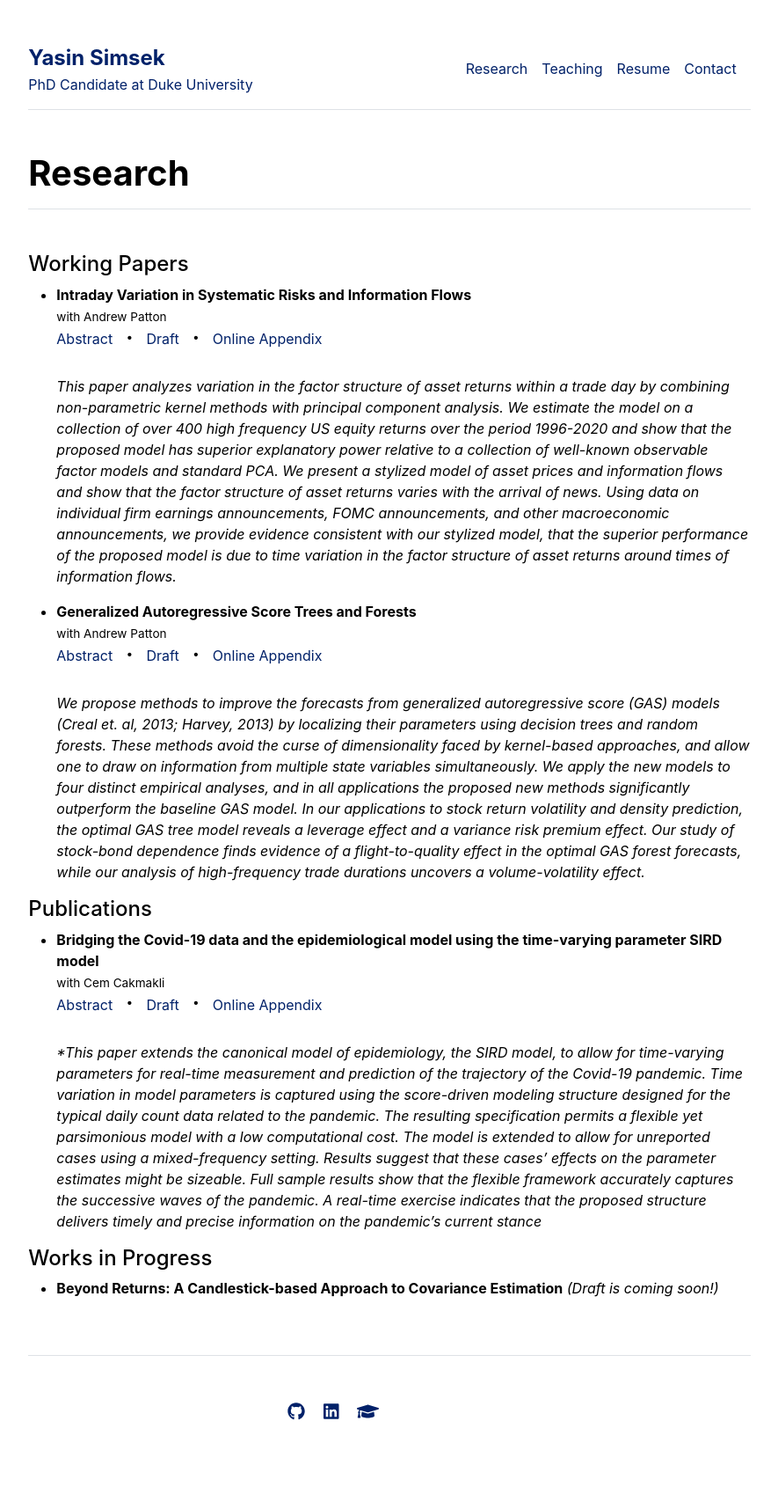
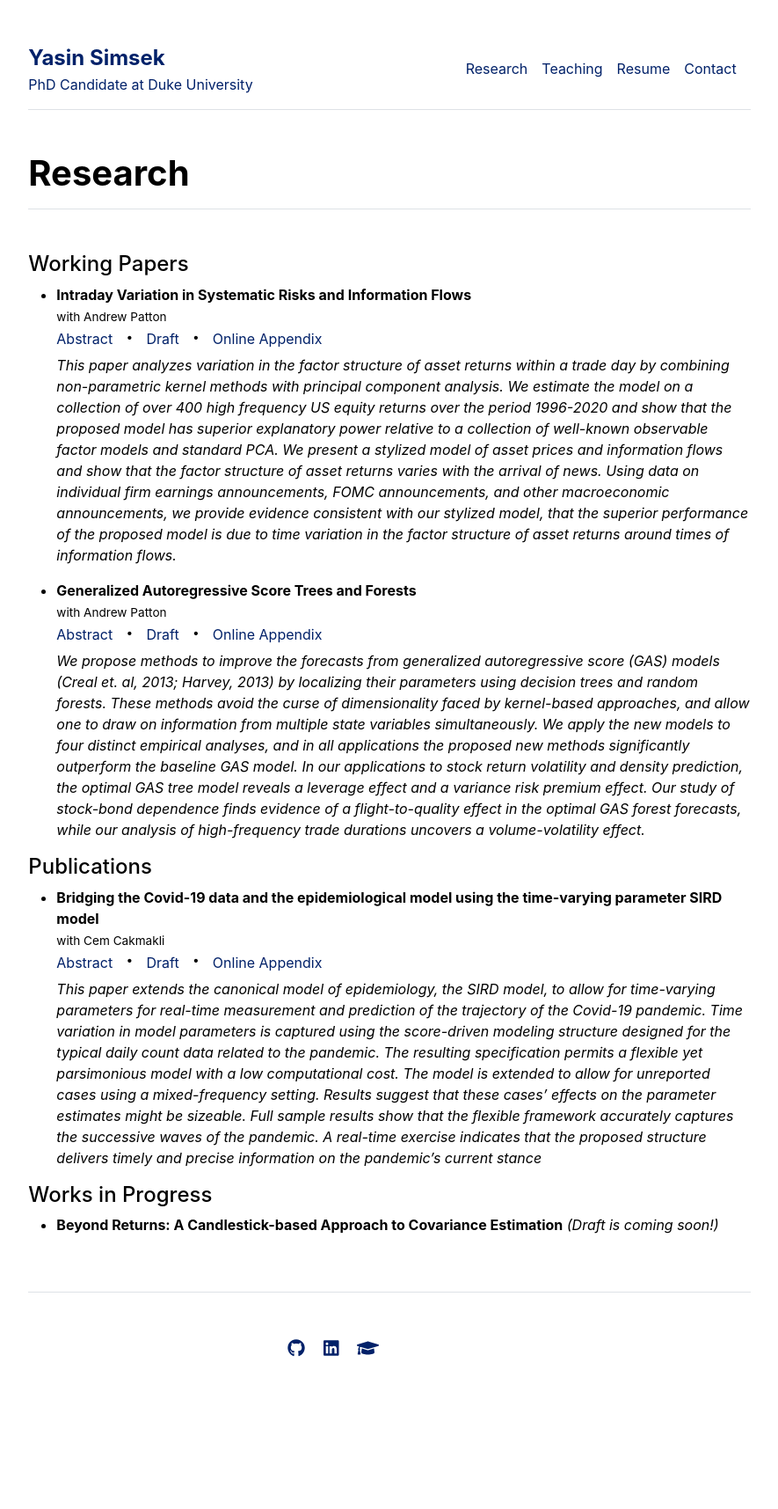
Before and after one commit to yasin-simsek/yasin-simsek.github.io, a Jekyll site: the page built from research.md, in a window 1280 px wide. Shown: the whole page at 88% size, without its empty margins (197-1082 px from the left). Built offline with Jekyll 4.4.1, drawn with Linux system fonts in a browser that asks for light colours; after the commit the page ends 1643 px from its top, so only the background shows below that.

Commit message:
delete empty line before abstract text

```diff
--- a/research.md
+++ b/research.md
@@ -54,16 +54,16 @@ title: "Research"
 
 #### Working Papers
 * **Intraday Variation in Systematic Risks and Information Flows**
-<br> <span style="font-size: 0.85em;">with <a href="https://public.econ.duke.edu/~ap172/" style="font-size: inherit; text-decoration: none; color: black;">Andrew Patton</a></span> <br> <span class="abstract-toggle" onclick="toggleAbstract(this)">Abstract</span> <span class="middot">&middot;</span> <a href="https://papers.ssrn.com/sol3/papers.cfm?abstract_id=5006587" class="no-underline">Draft</a> <span class="middot">&middot;</span> <span style="color:#012169;">Online Appendix</span> <span class="abstract-content"> <br> *This paper analyzes variation in the factor structure of asset returns within a trade day by combining non-parametric kernel methods with principal component analysis. We estimate the model on a collection of over 400 high frequency US equity returns over the period 1996-2020 and show that the proposed model has superior explanatory power relative to a collection of well-known observable factor models and standard PCA. We present a stylized model of asset prices and information flows and show that the factor structure of asset returns varies with the arrival of news. Using data on individual firm earnings announcements, FOMC announcements, and other macroeconomic announcements, we provide evidence consistent with our stylized model, that the superior performance of the proposed model is due to time variation in the factor structure of asset returns around times of information flows.*</span>
+<br> <span style="font-size: 0.85em;">with <a href="https://public.econ.duke.edu/~ap172/" style="font-size: inherit; text-decoration: none; color: black;">Andrew Patton</a></span> <br> <span class="abstract-toggle" onclick="toggleAbstract(this)">Abstract</span> <span class="middot">&middot;</span> <a href="https://papers.ssrn.com/sol3/papers.cfm?abstract_id=5006587" class="no-underline">Draft</a> <span class="middot">&middot;</span> <span style="color:#012169;">Online Appendix</span> <span class="abstract-content"> *This paper analyzes variation in the factor structure of asset returns within a trade day by combining non-parametric kernel methods with principal component analysis. We estimate the model on a collection of over 400 high frequency US equity returns over the period 1996-2020 and show that the proposed model has superior explanatory power relative to a collection of well-known observable factor models and standard PCA. We present a stylized model of asset prices and information flows and show that the factor structure of asset returns varies with the arrival of news. Using data on individual firm earnings announcements, FOMC announcements, and other macroeconomic announcements, we provide evidence consistent with our stylized model, that the superior performance of the proposed model is due to time variation in the factor structure of asset returns around times of information flows.*</span>
 
 * **Generalized Autoregressive Score Trees and Forests**
 <br> <span style="font-size: 0.85em;">with <a href="https://public.econ.duke.edu/~ap172/" style="font-size: inherit; text-decoration: none; color: black;">Andrew Patton</a></span> <br>
-<span class="abstract-toggle" onclick="toggleAbstract(this)">Abstract</span> <span class="middot">&middot;</span> <a href="https://papers.ssrn.com/sol3/papers.cfm?abstract_id=4459756" class="no-underline">Draft</a> <span class="middot">&middot;</span> <span style="color:#012169;">Online Appendix</span> <span class="abstract-content"> <br> *We propose methods to improve the forecasts from generalized autoregressive score (GAS) models (Creal et. al, 2013; Harvey, 2013) by localizing their parameters using decision trees and random forests. These methods avoid the curse of dimensionality faced by kernel-based approaches, and allow one to draw on information from multiple state variables simultaneously. We apply the new models to four distinct empirical analyses, and in all applications the proposed new methods significantly outperform the baseline GAS model. In our applications to stock return volatility and density prediction, the optimal GAS tree model reveals a leverage effect and a variance risk premium effect. Our study of stock-bond dependence finds evidence of a flight-to-quality effect in the optimal GAS forest forecasts, while our analysis of high-frequency trade durations uncovers a volume-volatility effect.*</span>
+<span class="abstract-toggle" onclick="toggleAbstract(this)">Abstract</span> <span class="middot">&middot;</span> <a href="https://papers.ssrn.com/sol3/papers.cfm?abstract_id=4459756" class="no-underline">Draft</a> <span class="middot">&middot;</span> <span style="color:#012169;">Online Appendix</span> <span class="abstract-content">  *We propose methods to improve the forecasts from generalized autoregressive score (GAS) models (Creal et. al, 2013; Harvey, 2013) by localizing their parameters using decision trees and random forests. These methods avoid the curse of dimensionality faced by kernel-based approaches, and allow one to draw on information from multiple state variables simultaneously. We apply the new models to four distinct empirical analyses, and in all applications the proposed new methods significantly outperform the baseline GAS model. In our applications to stock return volatility and density prediction, the optimal GAS tree model reveals a leverage effect and a variance risk premium effect. Our study of stock-bond dependence finds evidence of a flight-to-quality effect in the optimal GAS forest forecasts, while our analysis of high-frequency trade durations uncovers a volume-volatility effect.*</span>
 
 #### Publications
 * **Bridging the Covid-19 data and the epidemiological model using the time-varying parameter SIRD model**
 <br><span style="font-size: 0.85em;">with <a href="https://sites.google.com/site/cemcakmakli/home" style="font-size: inherit; text-decoration: none; color: black;">Cem Cakmakli</a></span> <br>
-<span class="abstract-toggle" onclick="toggleAbstract(this)">Abstract</span> <span class="middot">&middot;</span> <a href="https://www.sciencedirect.com/science/article/pii/S0304407624001337" class="no-underline">Draft</a> <span class="middot">&middot;</span> <span style="color:#012169;">Online Appendix</span> <span class="abstract-content"> <br> **This paper extends the canonical model of epidemiology, the SIRD model, to allow for time-varying parameters for real-time measurement and prediction of the trajectory of the Covid-19 pandemic. Time variation in model parameters is captured using the score-driven modeling structure designed for the typical daily count data related to the pandemic. The resulting specification permits a flexible yet parsimonious model with a low computational cost. The model is extended to allow for unreported cases using a mixed-frequency setting. Results suggest that these cases’ effects on the parameter estimates might be sizeable. Full sample results show that the flexible framework accurately captures the successive waves of the pandemic. A real-time exercise indicates that the proposed structure delivers timely and precise information on the pandemic’s current stance*</span>
+<span class="abstract-toggle" onclick="toggleAbstract(this)">Abstract</span> <span class="middot">&middot;</span> <a href="https://www.sciencedirect.com/science/article/pii/S0304407624001337" class="no-underline">Draft</a> <span class="middot">&middot;</span> <span style="color:#012169;">Online Appendix</span> <span class="abstract-content"> *This paper extends the canonical model of epidemiology, the SIRD model, to allow for time-varying parameters for real-time measurement and prediction of the trajectory of the Covid-19 pandemic. Time variation in model parameters is captured using the score-driven modeling structure designed for the typical daily count data related to the pandemic. The resulting specification permits a flexible yet parsimonious model with a low computational cost. The model is extended to allow for unreported cases using a mixed-frequency setting. Results suggest that these cases’ effects on the parameter estimates might be sizeable. Full sample results show that the flexible framework accurately captures the successive waves of the pandemic. A real-time exercise indicates that the proposed structure delivers timely and precise information on the pandemic’s current stance*</span>
 
 
 #### Works in Progress
```
